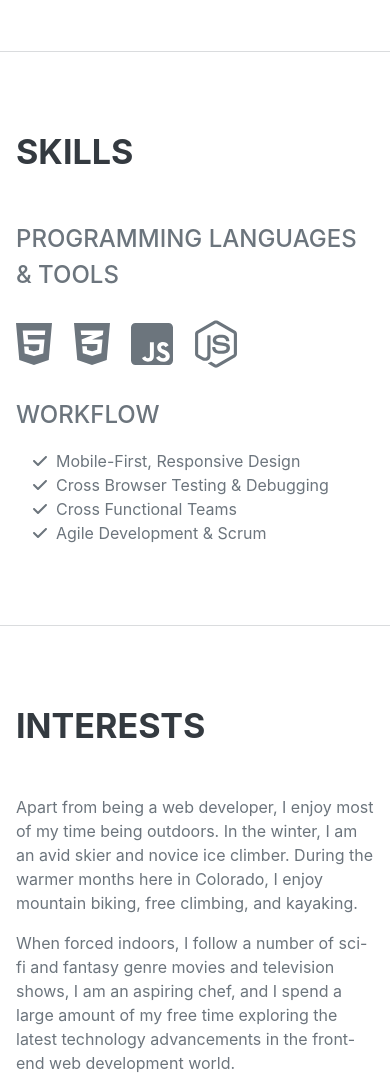
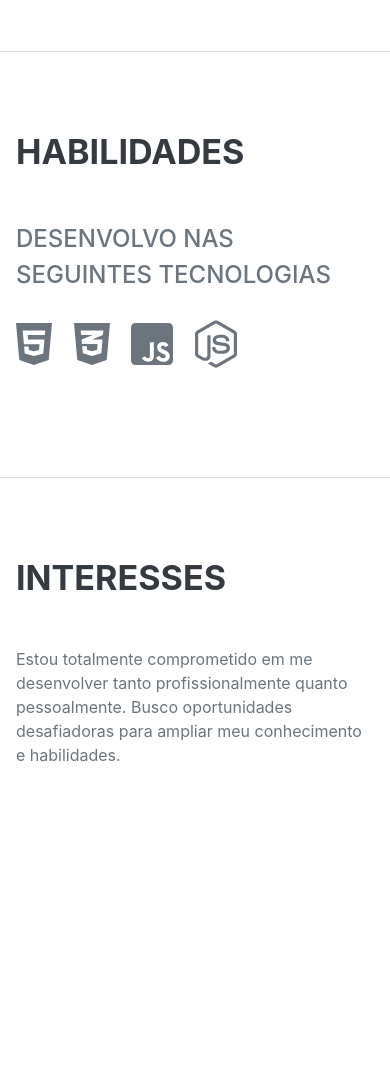
Before and after one commit to VitorHugoOliveiraBarbosa/portifolio, a plain HTML site: page index.html in a window 390 px wide. Shown: the part 1220-2298 px from the top of the page. After the commit the page ends 2083 px from the top, so only its background shows below. Drawn offline with nearby package versions, Linux system fonts and the light colour scheme; a web font is replaced by a local one.

Commit message:
Alteração de conteudo

```diff
--- a/index.html
+++ b/index.html
@@ -25,11 +25,10 @@
             <button class="navbar-toggler" type="button" data-bs-toggle="collapse" data-bs-target="#navbarResponsive" aria-controls="navbarResponsive" aria-expanded="false" aria-label="Toggle navigation"><span class="navbar-toggler-icon"></span></button>
             <div class="collapse navbar-collapse" id="navbarResponsive">
                 <ul class="navbar-nav">
-                    <li class="nav-item"><a class="nav-link js-scroll-trigger" href="#about">About</a></li>
-                    <li class="nav-item"><a class="nav-link js-scroll-trigger" href="#education">Education</a></li>
-                    <li class="nav-item"><a class="nav-link js-scroll-trigger" href="#skills">Skills</a></li>
-                    <li class="nav-item"><a class="nav-link js-scroll-trigger" href="#interests">Interests</a></li>
-                    <li class="nav-item"><a class="nav-link js-scroll-trigger" href="#awards">Awards</a></li>
+                    <li class="nav-item"><a class="nav-link js-scroll-trigger" href="#about">Sobre</a></li>
+                    <li class="nav-item"><a class="nav-link js-scroll-trigger" href="#education">Educação</a></li>
+                    <li class="nav-item"><a class="nav-link js-scroll-trigger" href="#skills">Habilidades</a></li>
+                    <li class="nav-item"><a class="nav-link js-scroll-trigger" href="#interests">Interesses</a></li>
                 </ul>
             </div>
         </nav>
@@ -43,7 +42,7 @@
                         <span class="text-primary">Oliveira</span>
                     </h1>
                     <div class="subheading mb-5">
-                             (61)996237017 ·
+                        (61)996237017 ·
                         <a href="mailto:name@email.com">vitorhugooliveirabarbosa2@gmail.com</a>
                     </div>
                     <p class="lead mb-5">Estudante de Análise e Desenvolvimento de Sistemas, dedicado e ávido por conhecimento. Possuo base sólida em linguagens de programação, desenvolvimento web e gerenciamento de banco de dados. Minha paixão por desafios e resolução de problemas me impulsiona a buscar oportunidades práticas. Estou ansioso para contribuir de forma significativa na indústria de TI.</p>
@@ -67,36 +66,17 @@
                         </div>
                         <div class="flex-shrink-0"><span class="text-primary">julho 2023 - dezembro 2025</span></div>
             </section>
-            <hr class="m-0" />
+            <hr class="m-0"/>
             <!-- Skills-->
             <section class="resume-section" id="skills">
                 <div class="resume-section-content">
-                    <h2 class="mb-5">Skills</h2>
-                    <div class="subheading mb-3">Programming Languages & Tools</div>
+                    <h2 class="mb-5">Habilidades</h2>
+                    <div class="subheading mb-3">Desenvolvo nas seguintes tecnologias</div>
                     <ul class="list-inline dev-icons">
                         <li class="list-inline-item"><i class="fab fa-html5"></i></li>
                         <li class="list-inline-item"><i class="fab fa-css3-alt"></i></li>
                         <li class="list-inline-item"><i class="fab fa-js-square"></i></li>
                         <li class="list-inline-item"><i class="fab fa-node-js"></i></li>
-                    </ul>
-                    <div class="subheading mb-3">Workflow</div>
-                    <ul class="fa-ul mb-0">
-                        <li>
-                            <span class="fa-li"><i class="fas fa-check"></i></span>
-                            Mobile-First, Responsive Design
-                        </li>
-                        <li>
-                            <span class="fa-li"><i class="fas fa-check"></i></span>
-                            Cross Browser Testing & Debugging
-                        </li>
-                        <li>
-                            <span class="fa-li"><i class="fas fa-check"></i></span>
-                            Cross Functional Teams
-                        </li>
-                        <li>
-                            <span class="fa-li"><i class="fas fa-check"></i></span>
-                            Agile Development & Scrum
-                        </li>
                     </ul>
                 </div>
             </section>
@@ -104,9 +84,8 @@
             <!-- Interests-->
             <section class="resume-section" id="interests">
                 <div class="resume-section-content">
-                    <h2 class="mb-5">Interests</h2>
-                    <p>Apart from being a web developer, I enjoy most of my time being outdoors. In the winter, I am an avid skier and novice ice climber. During the warmer months here in Colorado, I enjoy mountain biking, free climbing, and kayaking.</p>
-                    <p class="mb-0">When forced indoors, I follow a number of sci-fi and fantasy genre movies and television shows, I am an aspiring chef, and I spend a large amount of my free time exploring the latest technology advancements in the front-end web development world.</p>
+                    <h2 class="mb-5">Interesses</h2>
+                    <p>Estou totalmente comprometido em me desenvolver tanto profissionalmente quanto pessoalmente. Busco oportunidades desafiadoras para ampliar meu conhecimento e habilidades. </p>
                 </div>
             </section>
         </div>
```
